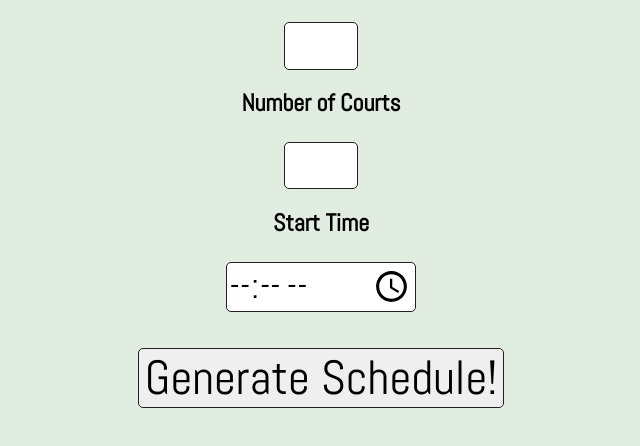
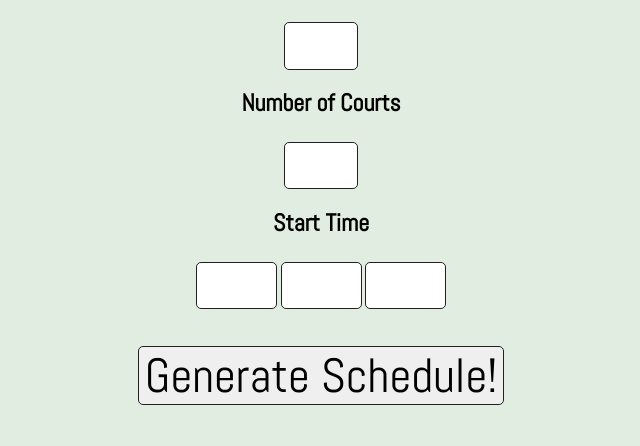
Before and after one commit to TrampolineTales/pickleball, a plain HTML site: page index.html in a window 1280 px wide. Shown: the part 110-556 px from the top of the page, without its empty margins (319-959 px from the left). Drawn offline with nearby package versions, Linux system fonts and the light colour scheme.

Commit message:
starting back up again

```diff
--- a/css/style.css
+++ b/css/style.css
@@ -1,3 +1,7 @@
+.start-time {
+  width: 75px;
+}
+
 html {
   background-color: #E1EDE1;
   font-family: 'Abel';
--- a/index.html
+++ b/index.html
@@ -18,7 +18,9 @@
     <!-- <h2>Start Date</h2> -->
     <!-- <input id="start-date" type="date"></input> -->
     <h2>Start Time</h2>
-    <input id="start-time" type="time"></input>
+    <input class="start-time" id="hours" type="number" min="1" max="12"></input>
+    <input class="start-time" id="minutes" type="number" min="0" max="59"></input>
+    <input class="start-time" id="ampm" type="number" min="0" max="1"></input>
     <br>
     <br>
     <br>
```
